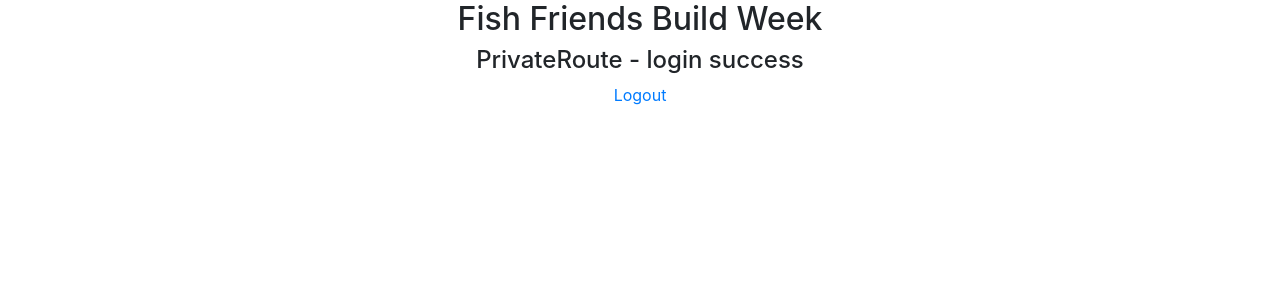
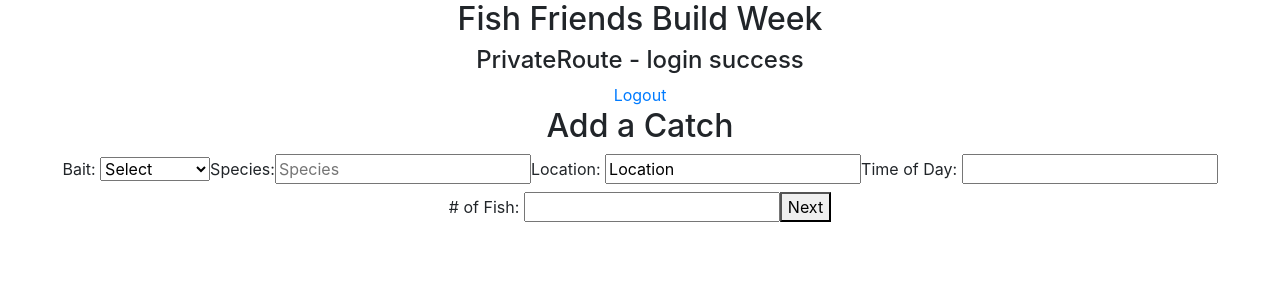
Before and after one commit to Build-Week-Fish-Friends/Front-End, a React (Create React App) app in the folder app/: page /dashboard in a window 1280 px wide. Shown: the top 300 px of the page. Built offline with nearby package versions, Linux system fonts and the light colour scheme; sample sign-in values are in the browser's storage.

Commit message:
logform layout only

```diff
--- a/app/src/components/Dashboard.js
+++ b/app/src/components/Dashboard.js
@@ -1,29 +1,18 @@
 import React from 'react'
+import AddLogForm from './LogForm'
 
 const Dashboard = () => {
 
     return (
-        <>
-        <h4> PrivateRoute - login success</h4>
-
-        <a href="/">Logout</a>
+    <div>
+        <nav>
+            <h4> PrivateRoute - login success</h4>
+            <a href="/">Logout</a>
+        </nav>
 
 
-        {/* here we will be making a place to create new logs - and display them. Try to avoid using formik for the first verison :) */}
-
-        {/*
-
-            1) navbar
-
-            2) a place for 'logForm'
-
-            3) render logs by location
-
-            4) render log by the user
-
-        */}
-
-        </>
+            <AddLogForm />
+    </div>
     )
 }
 
--- a/app/src/components/LogForm.js
+++ b/app/src/components/LogForm.js
@@ -4,6 +4,7 @@ import { connect } from 'react-redux'
 
 import {addEvent} from '../actions'
 import '../App.css'
+
 
 const AddLogForm = (props) => {
     let id = parseInt(localStorage.getItem('id'))
@@ -14,4 +15,27 @@ const AddLogForm = (props) => {
         startTime: '',
         totalTime: '',
     })
+
+    return (
+        <div>
+            <h2>Add a Catch</h2>
+            <form>
+                <label>Bait: <select value="" onChange="">
+                        <option value='select'>Select</option>
+                        <option value='flies'>Flies</option>
+                        <option value='naturalBait'>Natural Bait</option>
+                        <option value='lures'>Lures</option>
+                        <option value='other'>Other</option>
+                    </select>
+                </label>
+                <label>Species:<input text='text' name='species' placeholder='Species'/></label>
+                <label>Location:  <input type="text" class='location' value='Location'/></label>
+                <label>Time of Day: <input/></label>
+
+                <label># of Fish: <input/></label>
+                <button type='submit'>Next</button>
+            </form>
+        </div>
+    )
 }
+export default AddLogForm;
```
